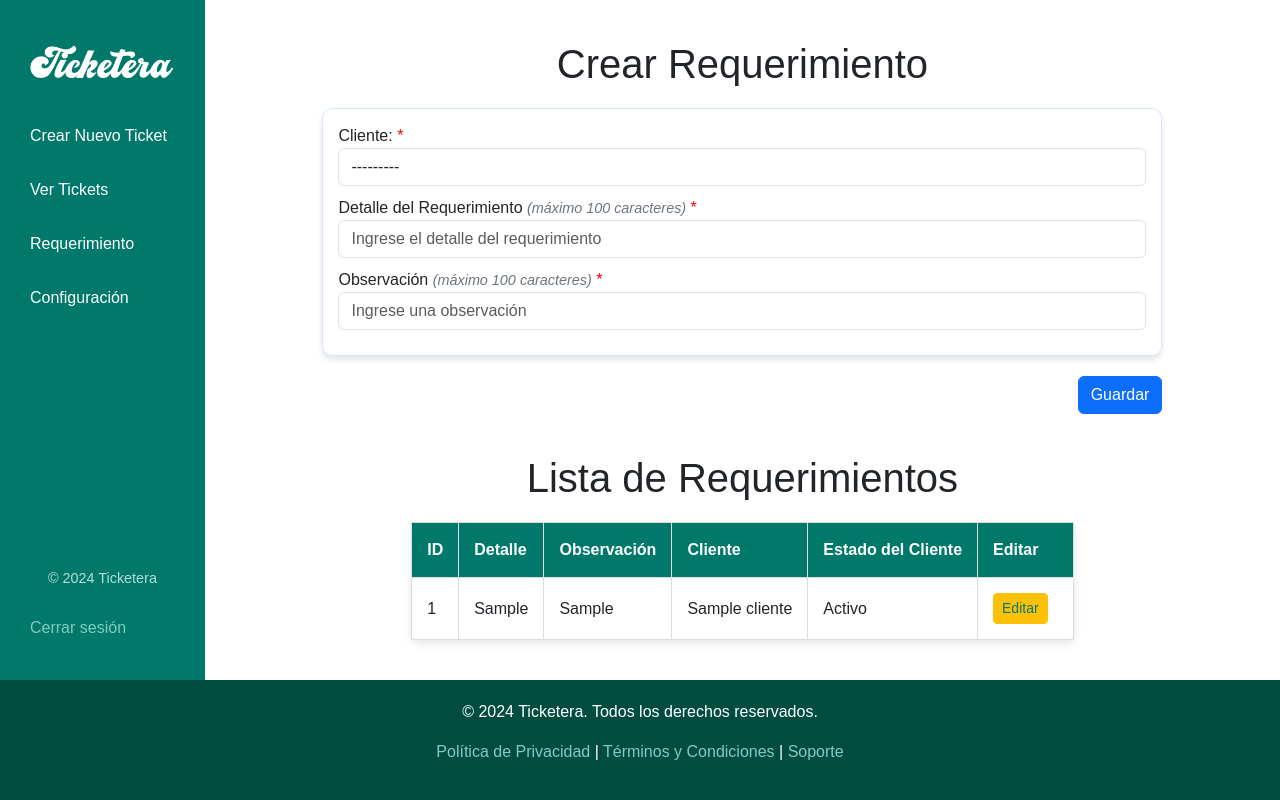
After one commit to blezerz/TicketeraRP, a Django app: template templates/gestor/requerimiento_list.html in a window 1280 px wide. The commit adds this page. Run offline with Django 5.2, Linux system fonts and the light colour scheme; the template is opened without the code that fills it: values that come from a table or form of the project are taken from there, others are empty; tables that the repository leaves empty hold one stand-in row (values such as "Sample post").

Commit message:
se agrega template requerimiento y todo lo relacionado para que este funcione

```diff
--- a/app/forms.py
+++ b/app/forms.py
@@ -194,3 +194,33 @@ class TicketEditForm(forms.ModelForm):
         if commit:
             ticket.save()
         return ticket
+
+
+class RequerimientoForm(forms.ModelForm):
+    class Meta:
+        model = Requerimiento
+        fields = ['cliente', 'reque_c_detalle', 'reque_c_observacion']
+        widgets = {
+            'cliente': forms.Select(attrs={'class': 'form-control'}),
+            'reque_c_detalle': forms.TextInput(attrs={
+                'class': 'form-control',
+                'required': 'required',
+                'maxlength': 100,
+                'placeholder': 'Ingrese el detalle del requerimiento',
+            }),
+            'reque_c_observacion': forms.TextInput(attrs={
+                'class': 'form-control',
+                'maxlength': 100,
+                'placeholder': 'Ingrese una observación',
+            }),
+        }
+        labels = {
+            'cliente': 'Cliente',
+            'reque_c_detalle': 'Detalle del Requerimiento',
+            'reque_c_observacion': 'Observación ',
+        }
+    def clean_cliente(self):
+        cliente = self.cleaned_data.get('cliente')
+        if not cliente:
+            raise forms.ValidationError("El campo Cliente es obligatorio.")
+        return cliente
--- /dev/null
+++ b/templates/gestor/requerimiento_list.html
@@ -0,0 +1,317 @@
+<!DOCTYPE html>
+<html lang="en">
+<head>
+    <meta charset="UTF-8">
+    <meta name="viewport" content="width=device-width, initial-scale=1.0">
+    <title>Lista de Tickets</title>
+    <!-- Bootstrap CSS -->
+    <link href="https://cdn.jsdelivr.net/npm/bootstrap@5.3.0-alpha3/dist/css/bootstrap.min.css" rel="stylesheet">
+    <style>
+        body {
+            margin: 0;
+            font-family: Arial, sans-serif;
+            background-color: rgba(255, 255, 255, 0.8);
+            display: flex;
+            flex-direction: column;
+            min-height: 100vh; /* Altura mínima de toda la página */
+        }
+
+        #main-pag {
+            display: flex;
+            flex: 1; /* Asegura que el contenido principal ocupe todo el espacio disponible */
+        }
+
+        #menu-lateral {
+            width: 16%;
+            min-width: 200px;
+            background-color: #00796b; /* Color oscuro del menú */
+            color: white;
+            padding: 20px 15px;
+            display: flex;
+            flex-direction: column;
+            justify-content: space-between;
+        }
+
+        #menu-lateral h1 {
+            font-size: 1.5rem;
+            margin-bottom: 20px;
+            margin-top: 20px;
+            color: #ffffff;
+            text-align: center;
+        }
+
+        #menu-lateral a {
+            color: white;
+            text-decoration: none;
+            font-size: 1rem;
+            margin: 10px 0;
+            padding: 10px 15px;
+            border-radius: 5px;
+            display: block;
+            text-align: left;
+            transition: background-color 0.3s ease;
+        }
+
+        #menu-lateral a:hover {
+            background-color: #004d40; /* Color más oscuro al pasar el mouse */
+        }
+
+        #menu-lateral .menu-footer {
+            text-align: center;
+            font-size: 0.9rem;
+            color: #b2dfdb;
+        }
+
+        #menu-lateral .menu-footer a {
+            color: #80cbc4;
+            text-decoration: none;
+        }
+
+        .main-content {
+            flex: 1; /* Ocupa todo el espacio disponible */
+            padding: 20px;
+            background-color: rgba(255, 255, 255, 0.8); /* Fondo blanco con opacidad */
+        }
+
+        .main-content h1 {
+            text-align: center;
+            margin-bottom: 20px;
+        }
+
+        .ticket-table {
+            margin: 0 auto;
+            background-color: #ffffff;
+            border-radius: 8px;
+            box-shadow: 0 4px 10px rgba(0, 0, 0, 0.1);
+            padding: 20px;
+        }
+
+        .ticket-table th, .ticket-table td {
+            padding: 15px;
+            text-align: left;
+            border: 1px solid #ddd;
+        }
+
+        .ticket-table th {
+            background-color: #00796b;
+            color: white;
+        }
+
+        .ticket-table tr:nth-child(even) {
+            background-color: #f9f9f9;
+        }
+
+        .ticket-table td a {
+            color: #00796b;
+            text-decoration: none;
+            margin-right: 10px;
+        }
+
+        .ticket-table td a:hover {
+            color: #004d40;
+        }
+
+        .no-tickets {
+            text-align: center;
+            font-size: 1.2rem;
+            color: #00796b;
+        }
+
+        .main-create {
+            width: 85%;
+            padding: 20px;
+            background-color: rgba(255, 255, 255, 0.8);
+        }
+
+        .main-create h1 {
+            text-align: center;
+            margin-bottom: 20px;
+        }
+
+        .form-section {
+            background-color: rgba(255, 255, 255, 0.8);
+            border: 1px solid #d1e7ff;
+            border-radius: 10px;
+            padding: 15px;
+            margin-bottom: 20px;
+            box-shadow: 0 4px 6px rgba(0, 0, 0, 0.1);
+        }
+
+        .form-section h3 {
+            margin-bottom: 15px;
+        }
+
+        .form-section div {
+            margin-bottom: 10px;
+        }
+
+        button {
+            background-color: #00796b;
+            color: white;
+            border: none;
+            padding: 10px 20px;
+            border-radius: 5px;
+            cursor: pointer;
+            transition: background-color 0.3s ease;
+        }
+
+        button:hover {
+            background-color: #004d40;
+        }
+
+        footer {
+            background-color: #004d40;
+            color: white;
+            padding: 20px;
+            text-align: center;
+        }
+
+        footer a {
+            color: #80cbc4;
+            text-decoration: none;
+        }
+
+        footer a:hover {
+            text-decoration: underline;
+        }
+
+        #contenido {
+            flex: 1; /* Permite que el contenido ocupe el espacio disponible */
+            display: flex;
+            justify-content: center; /* Centra horizontalmente el contenido */
+            align-items: center; /* Centra verticalmente el contenido */
+            flex-direction: column; /* Asegura que los hijos estén en columna */
+            padding: 20px; /* Espaciado interno */
+            overflow-y: auto; /* Permite el desplazamiento si el contenido es demasiado alto */
+            box-sizing: border-box; /* Incluye el padding dentro del ancho y alto */
+        }
+
+        @font-face {
+            font-family: 'VintageKing';
+            src: url('/static/fonts/VintageKing.ttf') format('opentype');
+            font-weight: normal;
+            font-style: normal;
+        }
+
+        #tit-menu {
+            font-size: 45px !important;
+            font-family: 'VintageKing';
+        }
+
+        .note {
+            font-size: 0.9em;  /* Un poco más pequeño que el texto principal */
+            color: #6c757d;    /* Un tono gris claro */
+            font-style: italic; /* Opcional: estilo cursiva */
+        }
+
+    </style>
+</head>
+<body>
+    <div id="main-pag" style="display: flex;">
+        <!-- Menú lateral -->
+        <div id="menu-lateral">
+            <div>
+                <h1 id="tit-menu">Ticketera</h1>
+                <a href="{% url 'ticket_create' %}">Crear Nuevo Ticket</a>
+                <a href="{% url 'ticket_list' %}">Ver Tickets</a>
+                <a href="{% url 'ticket_reque' %}">Requerimiento</a>
+                <a href="#">Configuración</a>
+            </div>
+            <div class="menu-footer">
+                <p>&copy; 2024 Ticketera</p>
+                <a href="{% url 'logout' %}">Cerrar sesión</a>
+            </div>
+        </div>
+
+        <!-- Contenido principal -->
+         <div id="contenido">
+            <div class="main-create">
+                <h1>Crear Requerimiento</h1>
+                <form method="post">
+                    {% csrf_token %}
+                    <div class="form-section">
+
+                        <div>
+                            <label>
+                                {{ form.cliente.label_tag }}
+                                <span style="color:red">*</span>
+                            </label>
+                            {{ form.cliente }}
+                            <small class="text-danger">{{ form.cliente.errors }}</small> <!-- Errores para cliente -->
+
+                        </div>
+                        <div>
+                            <label for="{{ form.reque_c_detalle.id_for_label }}">
+                                {{ form.reque_c_detalle.label }}
+                                <span class="note">(máximo 100 caracteres)</span>
+                                <span style="color:red">*</span>
+                            </label>
+                            {{ form.reque_c_detalle }}
+                        </div>
+                        <div>
+                            <label for="{{ form.reque_c_observacion.id_for_label }}">
+                                {{ form.reque_c_observacion.label }}
+                                <span class="note">(máximo 100 caracteres)</span>
+                                <span style="color:red">*</span>
+                            </label>
+                            {{ form.reque_c_observacion }}
+                        </div>
+                    </div>
+
+                    <!-- Botón -->
+                    <div style="text-align: right;">
+                        <button type="submit" class="btn btn-primary">Guardar</button>
+                    </div>
+                </form>
+            </div>
+            <div class="main-content">
+                <h1>Lista de Requerimientos</h1>
+                <table class="ticket-table">
+                    <thead>
+                        <tr>
+                            <th>ID</th>
+                            <th>Detalle</th>
+                            <th>Observación</th>
+                            <th>Cliente</th>
+                            <th>Estado del Cliente</th>
+                            <th>Editar</th>
+                        </tr>
+                    </thead>
+                    <tbody>
+                        {% for requerimiento in requerimientos %}
+                            <tr>
+                                <td>{{ requerimiento.id }}</td>
+                                <td>{{ requerimiento.reque_c_detalle }}</td>
+                                <td>{{ requerimiento.reque_c_observacion }}</td>
+                                <td>{{ requerimiento.cliente.clien_c_nombre }}</td>
+                                <td>
+                                    {% if requerimiento.cliente.clien_b_activo %}
+                                        Activo
+                                    {% else %}
+                                        Inactivo
+                                    {% endif %}
+                                </td>
+                                <td>
+                                    <a href="{% url 'ticket_edit' requerimiento.id %}" class="btn btn-warning btn-sm">Editar</a>
+                                </td>
+                            </tr>
+                        {% empty %}
+                            <tr>
+                                <td colspan="6" class="no-tickets">No hay requerimientos disponibles.</td>
+                            </tr>
+                        {% endfor %}
+                    </tbody>
+                </table>
+            </div>
+         </div>
+    </div>
+    <footer>
+        <p>&copy; 2024 Ticketera. Todos los derechos reservados.</p>
+        <p>
+            <a href="#">Política de Privacidad</a> |
+            <a href="#">Términos y Condiciones</a> |
+            <a href="#">Soporte</a>
+        </p>
+    </footer>
+</body>
+</html>
--- /dev/null
+++ b/templates/gestor/ticket_reque.html
@@ -0,0 +1 @@
+{% comment %} ELIMINAR ARCHIVO {% endcomment %}
--- a/ticketera/settings.py
+++ b/ticketera/settings.py
@@ -72,7 +72,7 @@ DATABASES = {
         'ENGINE': 'django.db.backends.mysql',
         'NAME': 'bd_ticket',
         'USER': 'root',
-        'PASSWORD':'secret'
+        'PASSWORD':'123123'
     }
 }
 
--- a/ticketera/urls.py
+++ b/ticketera/urls.py
@@ -10,6 +10,7 @@ urlpatterns = [
     path('tickets/', views.TicketListView.as_view(), name='ticket_list'),
     path('tickets/<int:pk>/', views.TicketDetailView.as_view(), name='ticket_detail'),
     path('tickets/<int:pk>/edit/', views.TicketUpdateView.as_view(), name='ticket_edit'),
+    path('requerimientos/', views.RequerimientoListView.as_view(), name='ticket_reque'),
     path('login/', views.login),
     path('logout/', views.logout, name='logout')
 
```
Also changed, not shown: app/views.py (+52 -3 lines), templates/gestor/ticket_detail.html (+16 -3 lines), templates/gestor/ticket_edit.html (+16 -3 lines), templates/gestor/ticket_form.html (+23 -7 lines), templates/gestor/ticket_list.html (+29 -3 lines).
